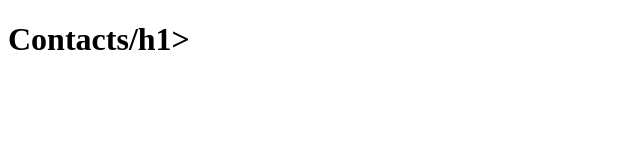
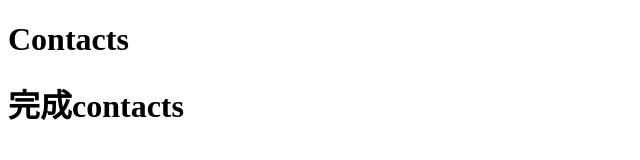
Before and after one commit to janwuiii/Project1, a plain HTML site: page contacts.html in a window 1280 px wide. Shown: the whole page, without its empty margins (0-640 px from the left). Drawn offline with Linux system fonts and the light colour scheme.

Commit message:
team2 completed coding

```diff
--- a/contacts.html
+++ b/contacts.html
@@ -5,6 +5,10 @@
 <head></head>
 
 <body>
-<h1>Contacts/h1>
+<h1>Contacts</h1>
+
+
+<h1>完成contacts</h1>
+
 </body>
 </html>
```
